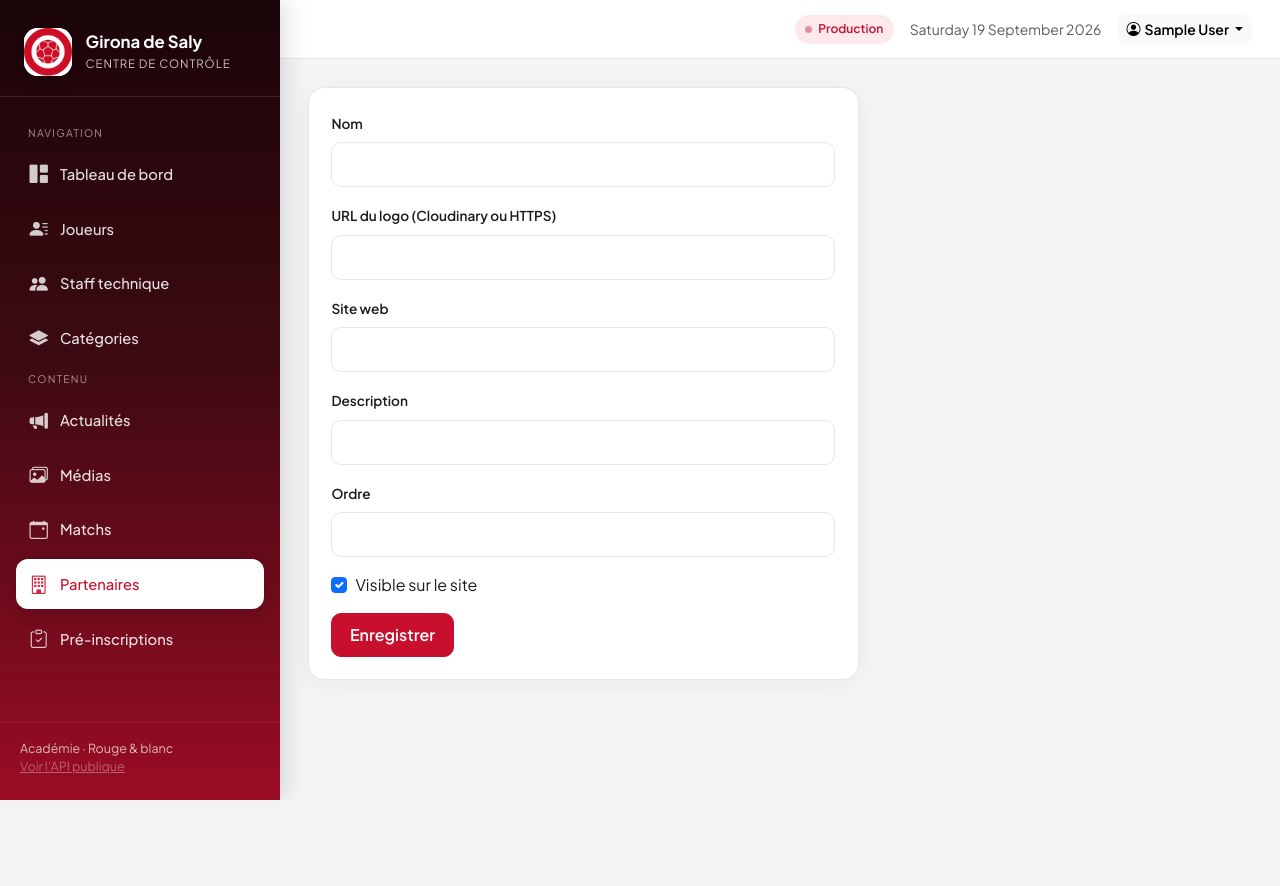
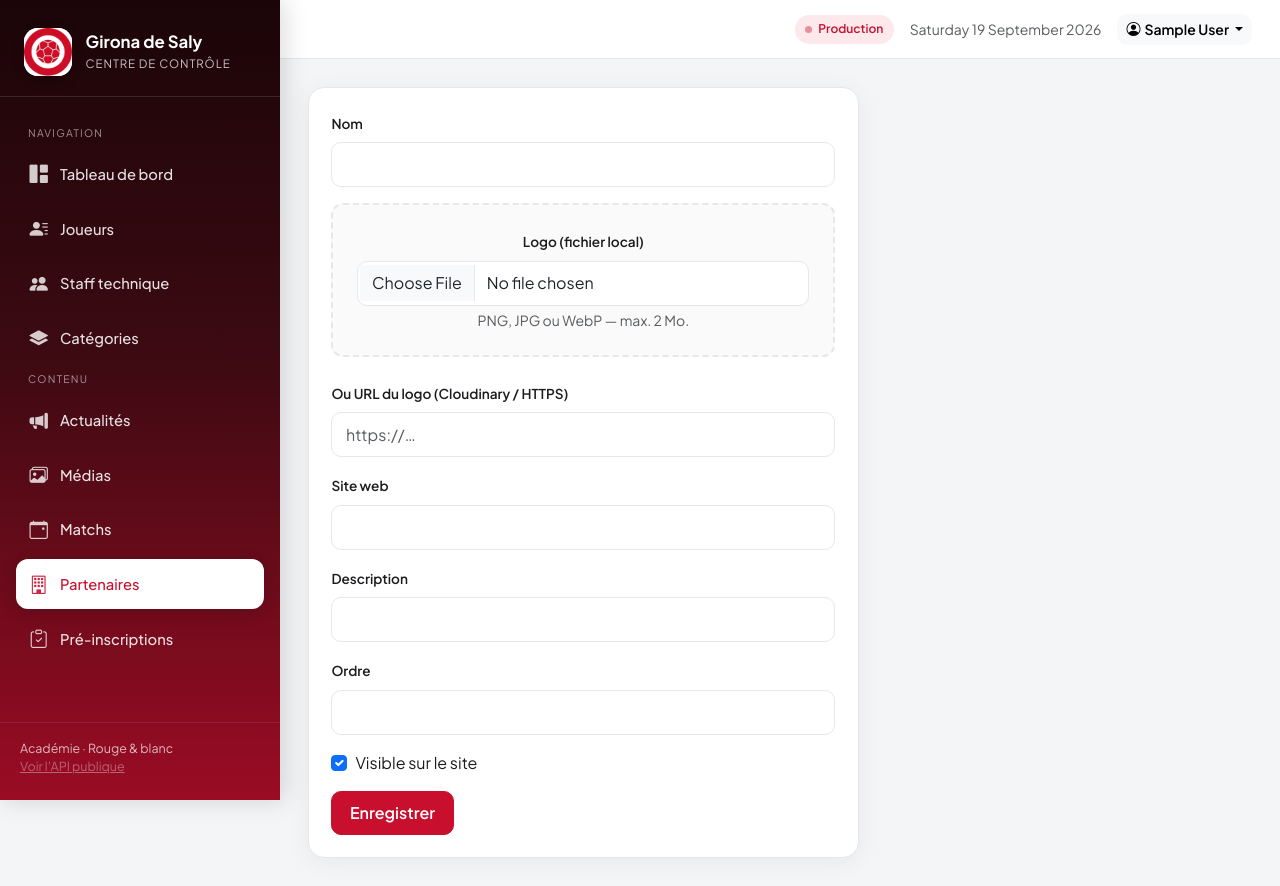
Before and after one commit to Babacarsar/girona_fc_saly, a Laravel app: page /admin/partenaires/create in a window 1280 px wide. Before the commit the page ends 800 px from the top, so only its background shows below. Run offline with Laravel 9, Linux system fonts and the light colour scheme; the visitor is signed in with stand-in values (Sample User, id 1).

Commit message:
Admin partenaires : upload local du logo
Enregistrement dans public/upload/partenaires, avec URL externe en option.
L'API et la liste admin résolvent les chemins locaux via admin_media_url.

Co-authored-by: Babacar SARR <Babacarsar@users.noreply.github.com>

```diff
--- a/app/Http/Controllers/Admin/PartenaireAdminController.php
+++ b/app/Http/Controllers/Admin/PartenaireAdminController.php
@@ -5,6 +5,9 @@ namespace App\Http\Controllers\Admin;
 use App\Http\Controllers\Controller;
 use App\Models\Partenaire;
 use Illuminate\Http\Request;
+use Illuminate\Http\UploadedFile;
+use Illuminate\Support\Str;
+use Illuminate\Validation\ValidationException;
 
 class PartenaireAdminController extends Controller
 {
@@ -34,13 +37,14 @@ class PartenaireAdminController extends Controller
 
     public function update(Request $request, Partenaire $partenaire)
     {
-        $partenaire->update($this->validated($request));
+        $partenaire->update($this->validated($request, $partenaire));
 
         return redirect()->route('admin.partenaires.index')->with('success', 'Partenaire mis à jour.');
     }
 
     public function destroy(Partenaire $partenaire)
     {
+        $this->deleteLocalLogo($partenaire->logo);
         $partenaire->delete();
 
         return redirect()->route('admin.partenaires.index')->with('success', 'Partenaire supprimé.');
@@ -57,20 +61,75 @@ class PartenaireAdminController extends Controller
         return back()->with('success', 'Ordre des partenaires mis à jour.');
     }
 
-    private function validated(Request $request): array
+    private function validated(Request $request, ?Partenaire $existing = null): array
     {
         $data = $request->validate([
             'nom' => 'required|string|max:255',
-            'logo' => 'required|url|max:500',
+            'logo' => 'nullable|image|max:2048',
+            'logo_url' => 'nullable|url|max:500',
             'description' => 'nullable|string|max:500',
             'url' => 'nullable|url|max:500',
             'ordre' => 'nullable|integer|min:0',
             'actif' => 'nullable|boolean',
         ]);
 
+        if ($request->hasFile('logo')) {
+            $data['logo'] = $this->storeLocalLogo($request->file('logo'), $existing?->logo);
+        } elseif ($request->filled('logo_url')) {
+            if ($existing && $this->isLocalLogoPath($existing->logo)) {
+                $this->deleteLocalLogo($existing->logo);
+            }
+            $data['logo'] = $request->input('logo_url');
+        } elseif ($existing) {
+            $data['logo'] = $existing->logo;
+        } else {
+            throw ValidationException::withMessages([
+                'logo' => 'Ajoutez un fichier logo ou une URL.',
+            ]);
+        }
+
+        unset($data['logo_url']);
+
         $data['actif'] = $request->boolean('actif', true);
         $data['ordre'] = $data['ordre'] ?? (int) Partenaire::max('ordre') + 1;
 
         return $data;
     }
+
+    private function storeLocalLogo(UploadedFile $file, ?string $previousLogo = null): string
+    {
+        $directory = public_path('upload/partenaires');
+        if (! is_dir($directory)) {
+            mkdir($directory, 0755, true);
+        }
+
+        $base = Str::slug(pathinfo($file->getClientOriginalName(), PATHINFO_FILENAME)) ?: 'logo';
+        $extension = strtolower($file->getClientOriginalExtension() ?: 'jpg');
+        $filename = $base.'-'.Str::random(8).'.'.$extension;
+
+        $file->move($directory, $filename);
+
+        if ($previousLogo && $this->isLocalLogoPath($previousLogo)) {
+            $this->deleteLocalLogo($previousLogo);
+        }
+
+        return 'upload/partenaires/'.$filename;
+    }
+
+    private function isLocalLogoPath(?string $logo): bool
+    {
+        return is_string($logo) && str_starts_with($logo, 'upload/partenaires/');
+    }
+
+    private function deleteLocalLogo(?string $logo): void
+    {
+        if (! $this->isLocalLogoPath($logo)) {
+            return;
+        }
+
+        $path = public_path($logo);
+        if (is_file($path)) {
+            @unlink($path);
+        }
+    }
 }
--- a/resources/views/admin/partenaires/create.blade.php
+++ b/resources/views/admin/partenaires/create.blade.php
@@ -2,12 +2,20 @@
 @section('title', 'Partenaire')
 @section('content')
 <div class="admin-card col-lg-7"><div class="admin-card__body admin-form">
-<form method="POST" action="{{ route('admin.partenaires.store') }}">@csrf
-<label class="form-label">Nom</label><input name="nom" class="form-control mb-3" required>
-<label class="form-label">URL du logo (Cloudinary ou HTTPS)</label><input name="logo" type="url" class="form-control mb-3" required>
-<label class="form-label">Site web</label><input name="url" type="url" class="form-control mb-3">
-<label class="form-label">Description</label><input name="description" class="form-control mb-3">
-<label class="form-label">Ordre</label><input name="ordre" type="number" class="form-control mb-3" min="0">
+<x-admin.validation-errors />
+<form method="POST" action="{{ route('admin.partenaires.store') }}" enctype="multipart/form-data">@csrf
+<label class="form-label">Nom</label><input name="nom" class="form-control mb-3" value="{{ old('nom') }}" required>
+<div class="mb-4 admin-upload-zone">
+    <label class="form-label">Logo (fichier local)</label>
+    <input type="file" name="logo" class="form-control" accept="image/*" data-image-preview="partenaireLogoPreview">
+    <img id="partenaireLogoPreview" class="admin-upload-preview mx-auto mt-3" alt="">
+    <p class="form-text text-muted mb-0">PNG, JPG ou WebP — max. 2 Mo.</p>
+</div>
+<label class="form-label">Ou URL du logo (Cloudinary / HTTPS)</label>
+<input name="logo_url" type="url" class="form-control mb-3" value="{{ old('logo_url') }}" placeholder="https://…">
+<label class="form-label">Site web</label><input name="url" type="url" class="form-control mb-3" value="{{ old('url') }}">
+<label class="form-label">Description</label><input name="description" class="form-control mb-3" value="{{ old('description') }}">
+<label class="form-label">Ordre</label><input name="ordre" type="number" class="form-control mb-3" min="0" value="{{ old('ordre') }}">
 <div class="form-check mb-3"><input class="form-check-input" type="checkbox" name="actif" value="1" checked id="actif"><label for="actif">Visible sur le site</label></div>
 <button class="btn btn-girona">Enregistrer</button>
 </form></div></div>
--- a/resources/views/admin/partenaires/index.blade.php
+++ b/resources/views/admin/partenaires/index.blade.php
@@ -11,7 +11,7 @@
 <tbody data-reorder-body data-reorder-form="partenaires-reorder-form">
 @forelse($partenaires as $p)
 <tr data-id="{{ $p->id }}"><td><span class="reorder-handle"><i class="bi bi-grip-vertical"></i></span></td>
-<td><img src="{{ $p->logo }}" alt="" height="40"></td>
+<td><img src="{{ admin_media_url($p->logo, $p->nom) }}" alt="" height="40"></td>
 <td>{{ $p->nom }}</td>
 <td>{{ $p->actif ? 'Oui' : 'Non' }}</td>
 <td class="text-end">
```
Also changed, not shown: app/Http/Controllers/API/PartenaireController.php (+7 -1 lines), resources/views/admin/partenaires/edit.blade.php (+12 -2 lines), 1 other file.
